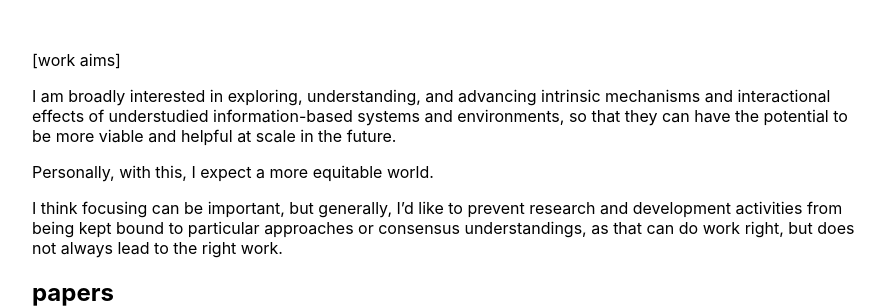
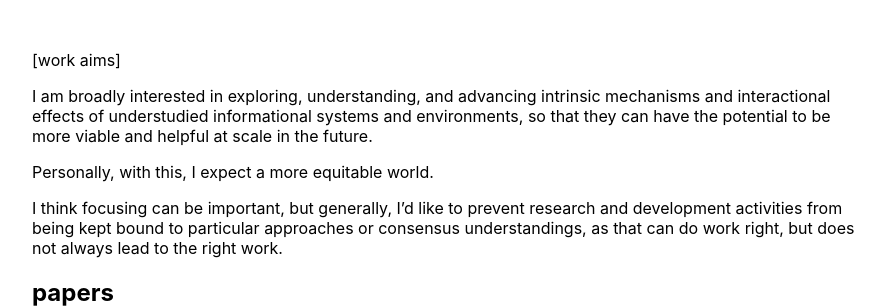
Before and after one commit to hiun/hiun.github.io, a Jekyll site: the page built from index.md, in a window 1280 px wide and 900 px high, scrolled down 344 px. Shown: the part 174-482 px from the top of the window, without its empty margins (193-1078 px from the left). Built offline with Jekyll 4.4.1, drawn with Linux system fonts in a browser that asks for light colours.

Commit message:
Update index.md

```diff
--- a/index.md
+++ b/index.md
@@ -17,7 +17,7 @@ My email is hiunkim.me [at] gmail.com
 
 [work aims]
 
-I am broadly interested in exploring, understanding, and advancing intrinsic mechanisms and interactional effects of understudied information-based systems and environments, so that they can have the potential to be more viable and helpful at scale in the future.
+I am broadly interested in exploring, understanding, and advancing intrinsic mechanisms and interactional effects of understudied informational systems and environments, so that they can have the potential to be more viable and helpful at scale in the future.
 
 Personally, with this, I expect a more equitable world.
 
```
